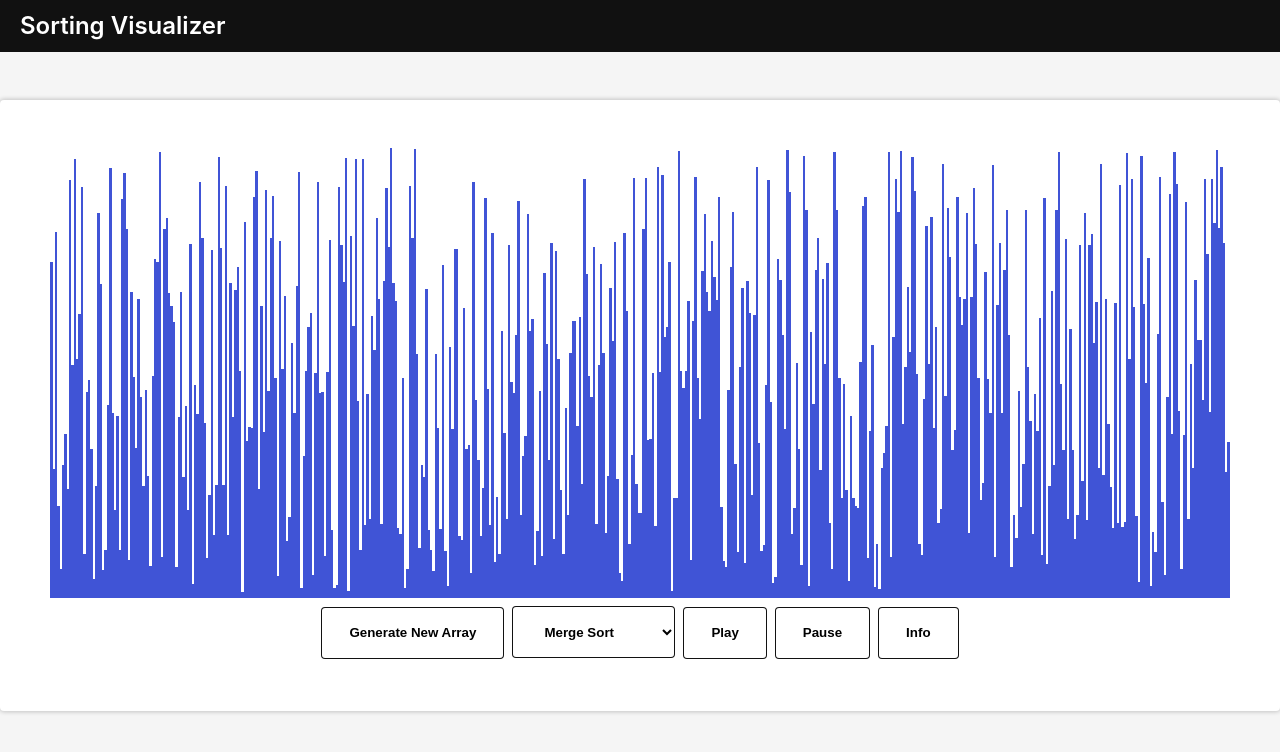
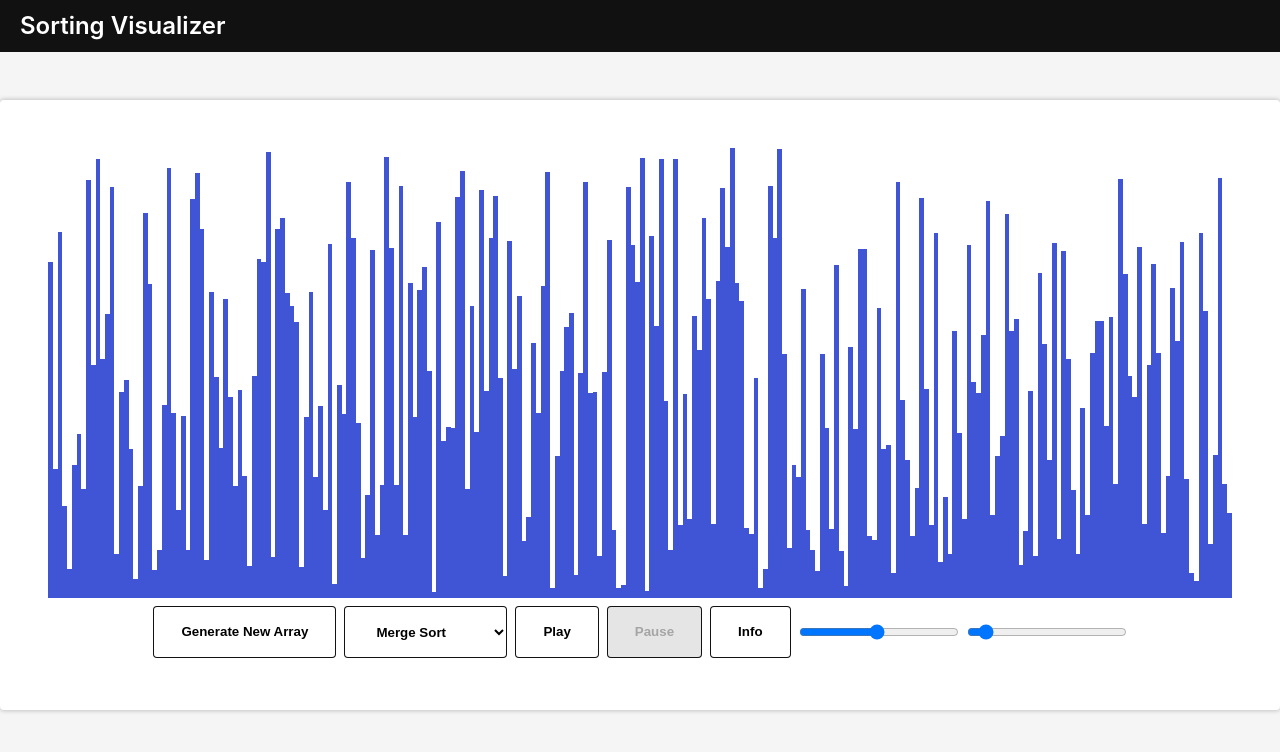
Before and after one commit to cameronmcginley/sorting-visualizer, a React (Create React App) app: page / in a window 1280 px wide. Shown: the top 752 px of the page. Built offline with nearby package versions, Linux system fonts and the light colour scheme.

Commit message:
Added sliders

```diff
--- a/public/assets/css/main.css
+++ b/public/assets/css/main.css
@@ -65,7 +65,7 @@ body {
 }
 
 #main {
-    padding: 3rem 0 0 0;
+    padding: 3rem 0 3rem 0;
 }
 
 #main .content {
@@ -77,6 +77,13 @@ body {
     width: 75rem;
     margin: 0 auto;
     max-width: calc(100% - 6rem);
+}
+
+/* Div that holds buttons */
+.options {
+    display: flex;
+    justify-content: center;
+    flex-wrap: wrap;
 }
 
 button {
@@ -118,3 +125,13 @@ select:disabled {
     background-color: rgba(0, 0, 0, 0.1);
     cursor: default;
 }
+
+input[type="range"] {
+    cursor: pointer;
+    font-weight: 550;
+    height: 3.25rem;
+    line-height: 3.25rem;
+    width: 10rem;
+    margin: 0.25rem;
+    background-color: transparent;
+}
--- a/src/SortingVisualizer/SortingVisualizer.jsx
+++ b/src/SortingVisualizer/SortingVisualizer.jsx
@@ -3,10 +3,10 @@ import { getMergeSortAnimations } from '../SortingAlgorithms/SortingAlgorithms.j
 import './SortingVisualizer.css';
 
 // Change this value for the speed of the animations.
-const ANIMATION_SPEED_MS = 1;
+let ANIMATION_SPEED_MS;
 
 // Change this value for the number of bars (value) in the array.
-const NUMBER_OF_ARRAY_BARS = 500;
+let NUMBER_OF_ARRAY_BARS;
 
 // This is the main color of the array bars.
 const PRIMARY_COLOR = '#4054d6';
@@ -14,6 +14,7 @@ const PRIMARY_COLOR = '#4054d6';
 // This is the color of array bars that are being compared throughout the animations.
 const SECONDARY_COLOR = '#1f2e92';
 
+//Where to starting queueing frames from animations[]
 let pauseFrame = 0;
 
 //Running is true from the time animation is started until it is stopped
@@ -41,6 +42,7 @@ export default class SortingVisualizer extends React.Component {
     }
 
     resetArray() {
+        //Reset variables
         const array = [];
         this.timeouts = [];
         this.timeoutsClear = [];
@@ -49,7 +51,16 @@ export default class SortingVisualizer extends React.Component {
         maxFrames = 0;
         pause = false;
         running = false;
+        this.enableButtons();
 
+        //Get values from sliders
+        NUMBER_OF_ARRAY_BARS = document.querySelector(".size").value;
+        ANIMATION_SPEED_MS = document.querySelector(".speed").value;
+
+        //Disable pause button when not running
+        document.querySelector(".pause").disabled = true;
+
+        //Fill out the array
         for (let i = 0; i < NUMBER_OF_ARRAY_BARS; i++) {
             array.push(randomIntFromInterval(5, 450));
         }
@@ -58,17 +69,25 @@ export default class SortingVisualizer extends React.Component {
 
     enableButtons(){
         //Static NodeList of all buttons to toggle
-        const buttons = document.querySelectorAll('.lock');
+        let buttons = document.querySelectorAll('.lock');
 
         //Enable buttons
         for (let btn of buttons){
             btn.disabled = false;
         }
+        //Keep size slider and dropdown menu disabled
+        if (running === true) {
+            let size = document.querySelector('.size');
+            let dropdown = document.querySelector('.dropdown');
+
+            if (size) size.disabled = true;
+            if (dropdown) dropdown.disabled = true;
+        }
     }
 
     disableButtons(){
         //Static NodeList of all buttons to toggle
-        const buttons = document.querySelectorAll('.lock');
+        let buttons = document.querySelectorAll('.lock');
 
         //Disable buttons
         for (let btn of buttons){
@@ -80,12 +99,11 @@ export default class SortingVisualizer extends React.Component {
         this.disableButtons();
         running = true;
 
+        //Get speed, can be updated while paused
+        ANIMATION_SPEED_MS = document.querySelector(".speed").value;
+
         //Don't get new animations if resuming
         if (animations.length === 0) animations = getMergeSortAnimations(this.state.array);
-
-        //Reset async animations
-        this.timeouts = [];
-        this.timeoutsClear = [];
 
         //Animate
         for (let i = pauseFrame; i < animations.length; i++) {
@@ -112,12 +130,15 @@ export default class SortingVisualizer extends React.Component {
                     const barOneStyle = arrayBars[barOneIdx].style;
                     barOneStyle.height = `${newHeight}px`;
 
-                    //On last frame:
+                    //On last frame of animation
                     if (i === animations.length -1){
-                        this.enableButtons();
                         animations = [];
                         maxFrames = 0;
                         running = false;
+
+                        document.querySelector(".play").disabled = false;
+                        document.querySelector(".pause").disabled = true;
+                        this.enableButtons();
                         console.log("Animation Finished");
                     }
 
@@ -125,15 +146,13 @@ export default class SortingVisualizer extends React.Component {
                 }, (i-pauseFrame) * ANIMATION_SPEED_MS));
             }
 
+            //Clears completed setTimeout, then removes from timeouts array
             this.timeoutsClear.push(setTimeout(() => {
-                //Clears completed setTimeout, then removes from timeouts array
                 clearTimeout(this.timeouts[0]);
                 this.timeouts.shift();
 
-                //console.log("AnimCleared");
-            }, (i-pauseFrame) * ANIMATION_SPEED_MS +  ANIMATION_SPEED_MS));
-
-            //console.log(this.timeouts);
+               // console.log("AnimCleared");
+            }, (i-pauseFrame) * ANIMATION_SPEED_MS));
         }
         //Doesn't update when calling resume, since the length will be shorter
         //since it is building timeouts from just the pause point
@@ -141,44 +160,48 @@ export default class SortingVisualizer extends React.Component {
     }
 
     pauseAnim(){
-        //Only pause while running
-        if (running === true){
-            console.log("Pause");
+        //Toggle buttons
+        document.querySelector(".play").disabled = false;
+        document.querySelector(".pause").disabled = true;
+        this.enableButtons();
+
         pause = true;
         pauseFrame = maxFrames - this.timeouts.length;
 
-            //Iterates through all frames and clears them
+        console.log("Paused on frame:")
+        console.log(pauseFrame);
+
+        //Iterates through all queued frames and clears them
         for (let i = 0; i < this.timeouts.length; i++) {
             clearTimeout(this.timeouts[i]);
         }
-            this.timeouts = [];
 
-            //Iterates through all frames and clears them
+        //Iterates through all queued frames and clears them
         for (let i = 0; i < this.timeoutsClear.length; i++) {
             clearTimeout(this.timeoutsClear[i]);
         }
+        this.timeouts = [];
         this.timeoutsClear = [];
-
-            console.log("pauseFrame");
-            console.log(pauseFrame);
-
-            this.enableButtons();
-        }
     }
 
     playAnim(){
+        //Toggle buttons
+        document.querySelector(".play").disabled = true;
+        document.querySelector(".pause").disabled = false;
+
         //Act as a resume button if paused
         if (pause === true){
-            console.log("Resuming on frame ");
+            console.log("Resuming on frame");
             console.log(pauseFrame);
             pause = false;
 
+            //Requeue frames after pauseFrame
             this.mergeSort();
         }
         //Start button, initiate selected sorting algorithm
         else if (running === false) {
              //Get the drop down menu
-             let input = document.querySelector("#test");
+             let input = document.querySelector(".dropdown");
              if (input) console.log(input.text)
 
              switch (input.value){
@@ -212,12 +235,15 @@ export default class SortingVisualizer extends React.Component {
         console.log(animations);
         console.log("maxFrames");
         console.log(maxFrames);
+        console.log("Frames Completed");
+        console.log(maxFrames - this.timeouts.length);
     }
 
     render() {
         const { array } = this.state;
 
         return (
+            <div>
                 <div className="array-container">
                     {array.map((value, idx) => (
                         <div
@@ -238,21 +264,30 @@ export default class SortingVisualizer extends React.Component {
                             height: `450px`,
                             width: `0%`,
                         }}></div>
+                </div>
 
+                <div className="options">
                     <button className="lock" onClick={() => this.resetArray()}>Generate New Array</button>
 
-                <select className="lock" id="test">
+                    <select className="lock dropdown">
                         <option value="1">Merge Sort</option>
                         <option value="2">Quick Sort</option>
                         <option value="3">Bubble Sort</option>
                         <option value="4">Insertion Sort</option>
                     </select>
 
-                <button onClick={() => this.playAnim()}>Play</button>
+                    <button className="play" onClick={() => this.playAnim()}>Play</button>
 
-                <button onClick={() => this.pauseAnim()}>Pause</button>
+                    <button className="pause" onClick={() => this.pauseAnim()}>Pause</button>
 
                     <button onClick={() => this.getInfo()}>Info</button>
+
+                    {/* Array size */}
+                    <input className="lock size" type="range" min="10" max="500" defaultValue="250"></input>
+
+                    {/* Animation speed */}
+                    <input className="lock speed" type="range" min="1" max="50" defaultValue="5"></input>
+                </div>
             </div>
         );
     }
```
Lines whose indentation alone changed are shown as unchanged.
